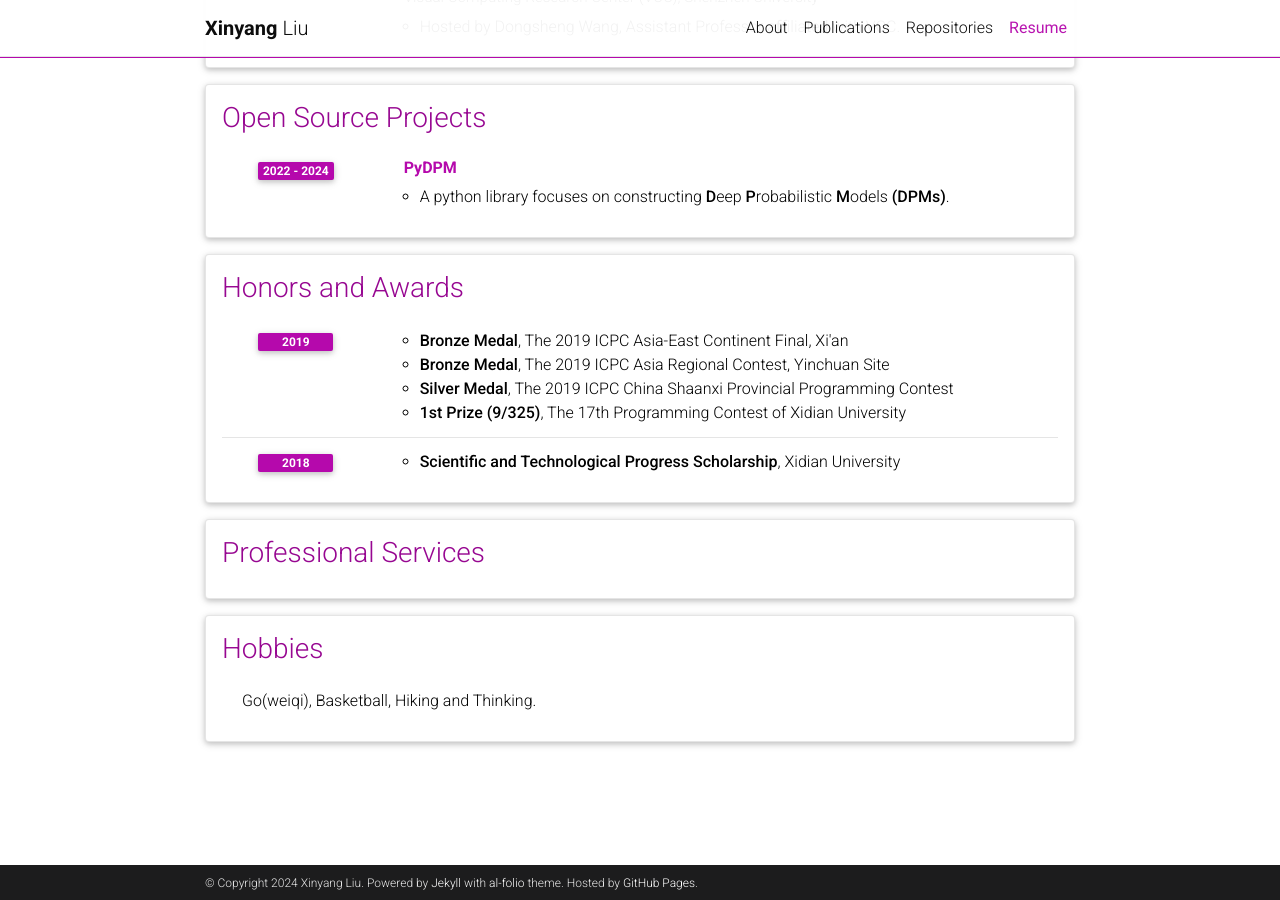
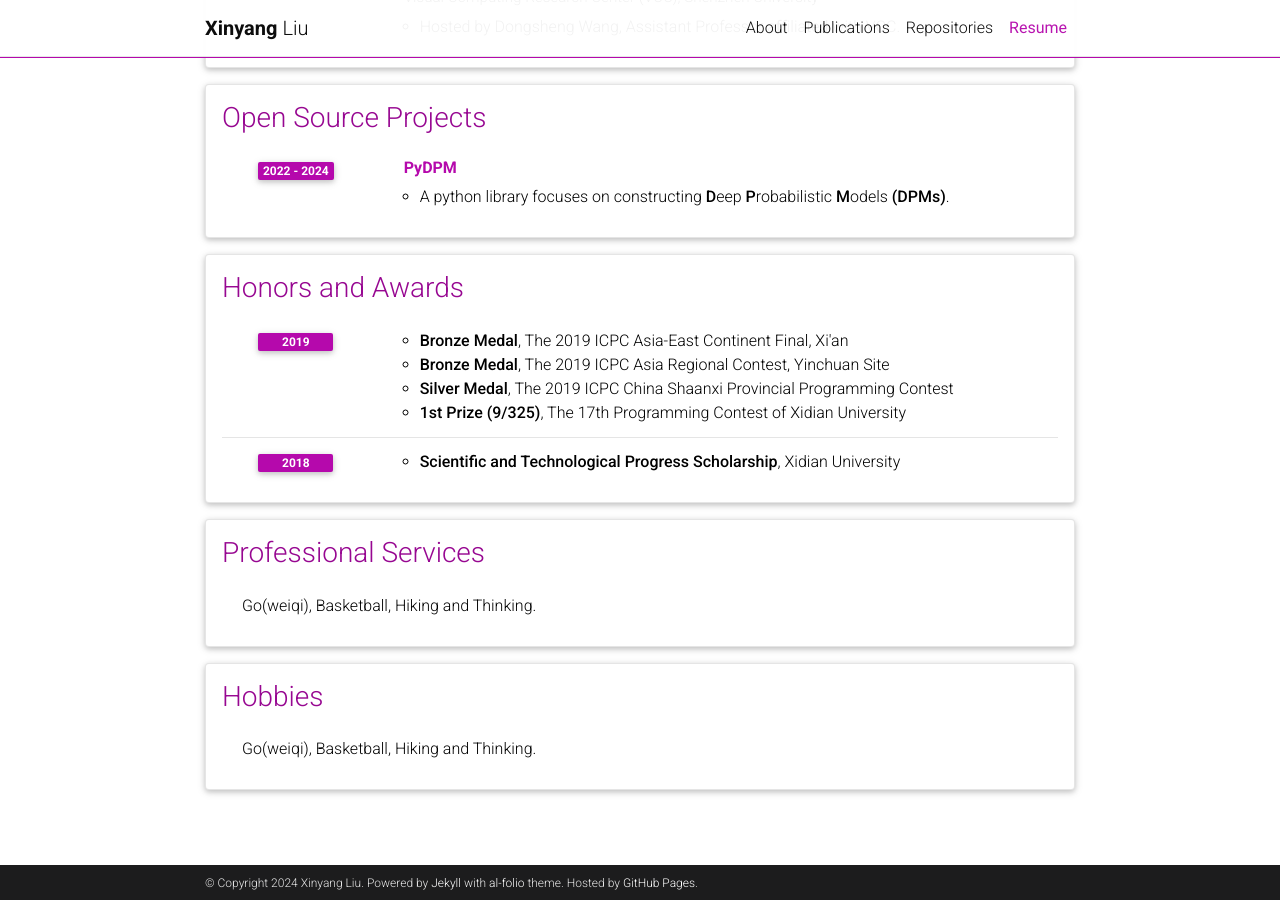
Before and after one commit to xinyangATK/xinyangATK.github.io, a Jekyll site: the page built from _pages/cv.md, in a window 1280 px wide and 900 px high, scrolled down 1235 px. Built offline with Jekyll 4.4.1, drawn with Linux system fonts in a browser that asks for light colours; comment, search, counter and statistics services are not loaded; a style sheet for code colours, icons or effects is not loaded.

Commit message:
Update cv.yml

```diff
--- a/_data/cv.yml
+++ b/_data/cv.yml
@@ -89,8 +89,8 @@
 
 - title: Professional Services
   type: list
-  concents:
-    - Conference Reviewer NeurIPS (2024), ICML (2024), CVPR (2024).
+  contents:
+    - Go(weiqi), Basketball, Hiking and Thinking.
 
 - title: Hobbies
   type: list
```
